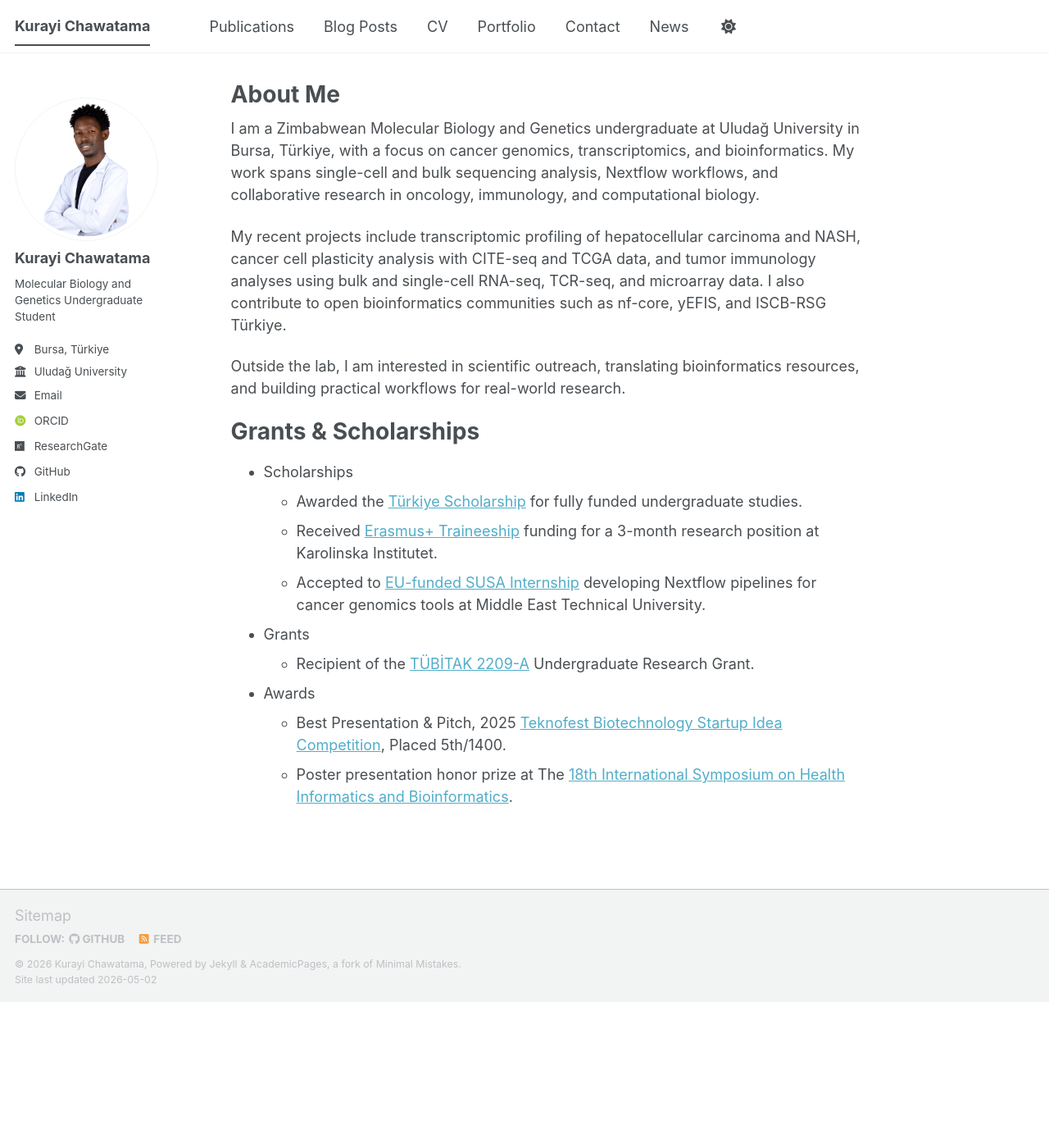
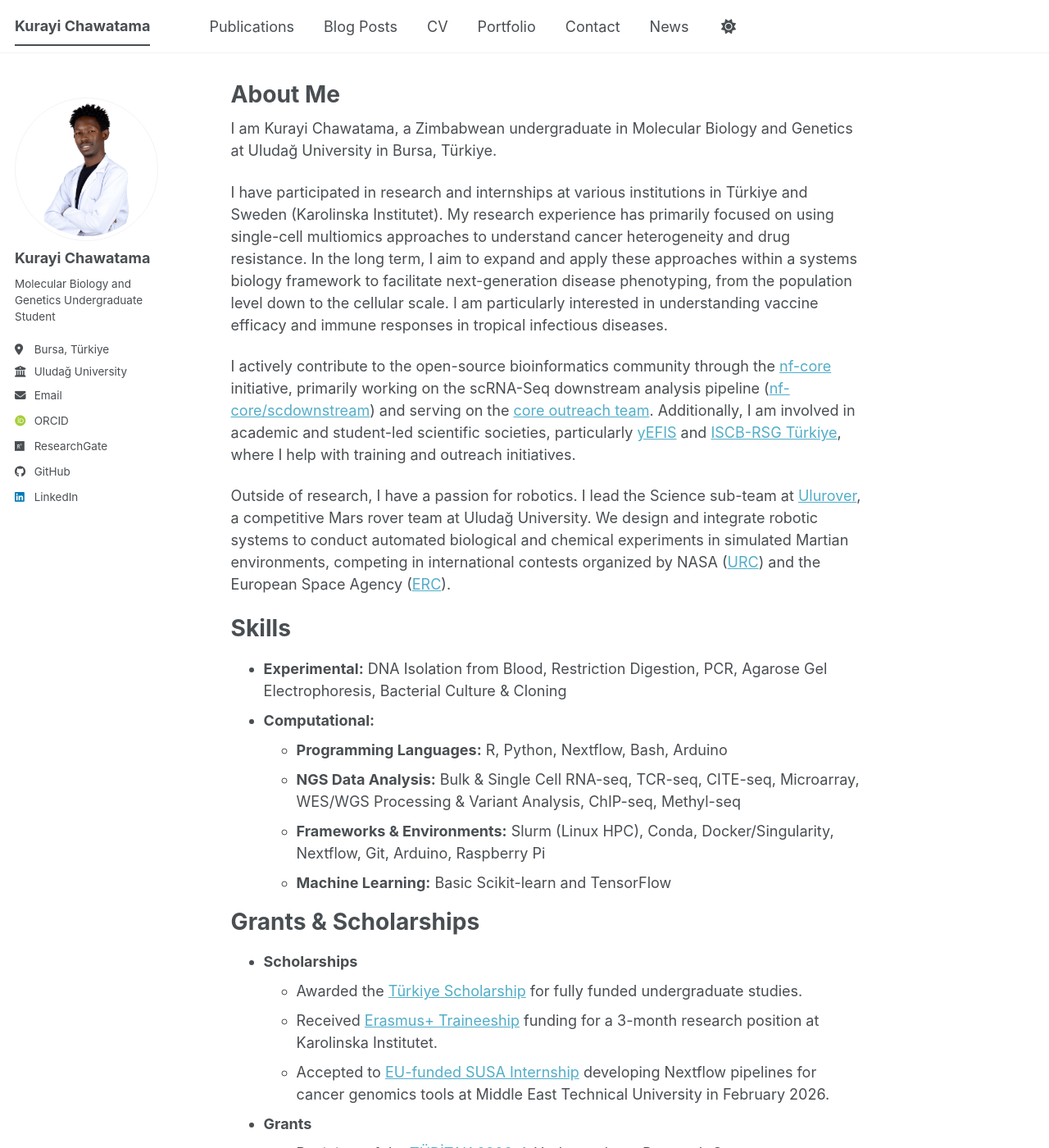
Before and after one commit to KurayiChawatama/kurayi-chawatama.github.io, a Jekyll site: the page built from _pages/about.md, in a window 1280 px wide and 1400 px high. Shown: the whole window at 82% size. Built offline with Jekyll 4.4.1, drawn with Linux system fonts in a browser that asks for light colours; some web fonts are replaced; a script bundle is joined from its source files by our own code; library files that are not in the unit come from our copies.

Commit message:
Revise About Me page to enhance research background, skills, and outreach contributions

```diff
--- a/_pages/about.md
+++ b/_pages/about.md
@@ -7,23 +7,35 @@ redirect_from:
   - /about.html
 ---
 
-I am a Zimbabwean Molecular Biology and Genetics undergraduate at Uludağ University in Bursa, Türkiye, with a focus on cancer genomics, transcriptomics, and bioinformatics. My work spans single-cell and bulk sequencing analysis, Nextflow workflows, and collaborative research in oncology, immunology, and computational biology.
+I am Kurayi Chawatama, a Zimbabwean undergraduate in Molecular Biology and Genetics at Uludağ University in Bursa, Türkiye.
 
-My recent projects include transcriptomic profiling of hepatocellular carcinoma and NASH, cancer cell plasticity analysis with CITE-seq and TCGA data, and tumor immunology analyses using bulk and single-cell RNA-seq, TCR-seq, and microarray data. I also contribute to open bioinformatics communities such as nf-core, yEFIS, and ISCB-RSG Türkiye.
+I have participated in research and internships at various institutions in Türkiye and Sweden (Karolinska Institutet). My research experience has primarily focused on using single-cell multiomics approaches to understand cancer heterogeneity and drug resistance. In the long term, I aim to expand and apply these approaches within a systems biology framework to facilitate next-generation disease phenotyping, from the population level down to the cellular scale. I am particularly interested in understanding vaccine efficacy and immune responses in tropical infectious diseases.
 
-Outside the lab, I am interested in scientific outreach, translating bioinformatics resources, and building practical workflows for real-world research.
+I actively contribute to the open-source bioinformatics community through the [nf-core](https://nf-co.re/) initiative, primarily working on the scRNA-Seq downstream analysis pipeline ([nf-core/scdownstream](https://nf-co.re/scdownstream/)) and serving on the [core outreach team](https://nf-co.re/governance#outreach). Additionally, I am involved in academic and student-led scientific societies, particularly [yEFIS](https://www.yefis.org/) and [ISCB-RSG Türkiye](https://rsgturkey.com/), where I help with training and outreach initiatives.
+
+Outside of research, I have a passion for robotics. I lead the Science sub-team at [Ulurover](https://www.linkedin.com/posts/kurayi-chawatama_contrary-to-my-last-post-i-am-thrilled-to-activity-7221957382296223744-aP9r?utm_source=share&utm_medium=member_desktop), a competitive Mars rover team at Uludağ University. We design and integrate robotic systems to conduct automated biological and chemical experiments in simulated Martian environments, competing in international contests organized by NASA ([URC](https://urc.marssociety.org/)) and the European Space Agency ([ERC](https://roverchallenge.eu/)).
+
+Skills
+======
+
+* **Experimental:** DNA Isolation from Blood, Restriction Digestion, PCR, Agarose Gel Electrophoresis, Bacterial Culture & Cloning
+* **Computational:**
+  * **Programming Languages:** R, Python, Nextflow, Bash, Arduino
+  * **NGS Data Analysis:** Bulk & Single Cell RNA-seq, TCR-seq, CITE-seq, Microarray, WES/WGS Processing & Variant Analysis, ChIP-seq, Methyl-seq
+  * **Frameworks & Environments:** Slurm (Linux HPC), Conda, Docker/Singularity, Nextflow, Git, Arduino, Raspberry Pi
+  * **Machine Learning:** Basic Scikit-learn and TensorFlow
 
 Grants & Scholarships
 ======
 
-* Scholarships
+* **Scholarships**
   * Awarded the [Türkiye Scholarship](https://www.turkiyeburslari.gov.tr/) for fully funded undergraduate studies.
   * Received [Erasmus+ Traineeship](https://erasmus-plus.ec.europa.eu/opportunities/opportunities-for-individuals/students/traineeships-abroad-for-students) funding for a 3-month research position at Karolinska Institutet.
-  * Accepted to [EU-funded SUSA Internship](https://ec.europa.eu/info/funding-tenders/opportunities/portal/screen/opportunities/competitive-calls-cs/11143) developing Nextflow pipelines for cancer genomics tools at Middle East Technical University.
+  * Accepted to [EU-funded SUSA Internship](https://ec.europa.eu/info/funding-tenders/opportunities/portal/screen/opportunities/competitive-calls-cs/11143) developing Nextflow pipelines for cancer genomics tools at Middle East Technical University in February 2026.
 
-* Grants
+* **Grants**
   * Recipient of the [TÜBİTAK 2209-A](https://tubitak.gov.tr/en/scholarships/lisans-onlisans/destek-programlari/2209-research-project-support-programme-undergraduate-students) Undergraduate Research Grant.
 
-* Awards
+* **Awards**
   * Best Presentation & Pitch, 2025 [Teknofest Biotechnology Startup Idea Competition](https://www.teknofest.org/en/yarismalar/biotechnology-innovation-competition/), Placed 5th/1400.
   * Poster presentation honor prize at The [18th International Symposium on Health Informatics and Bioinformatics](https://hibit2025.medipol.edu.tr/).
```
